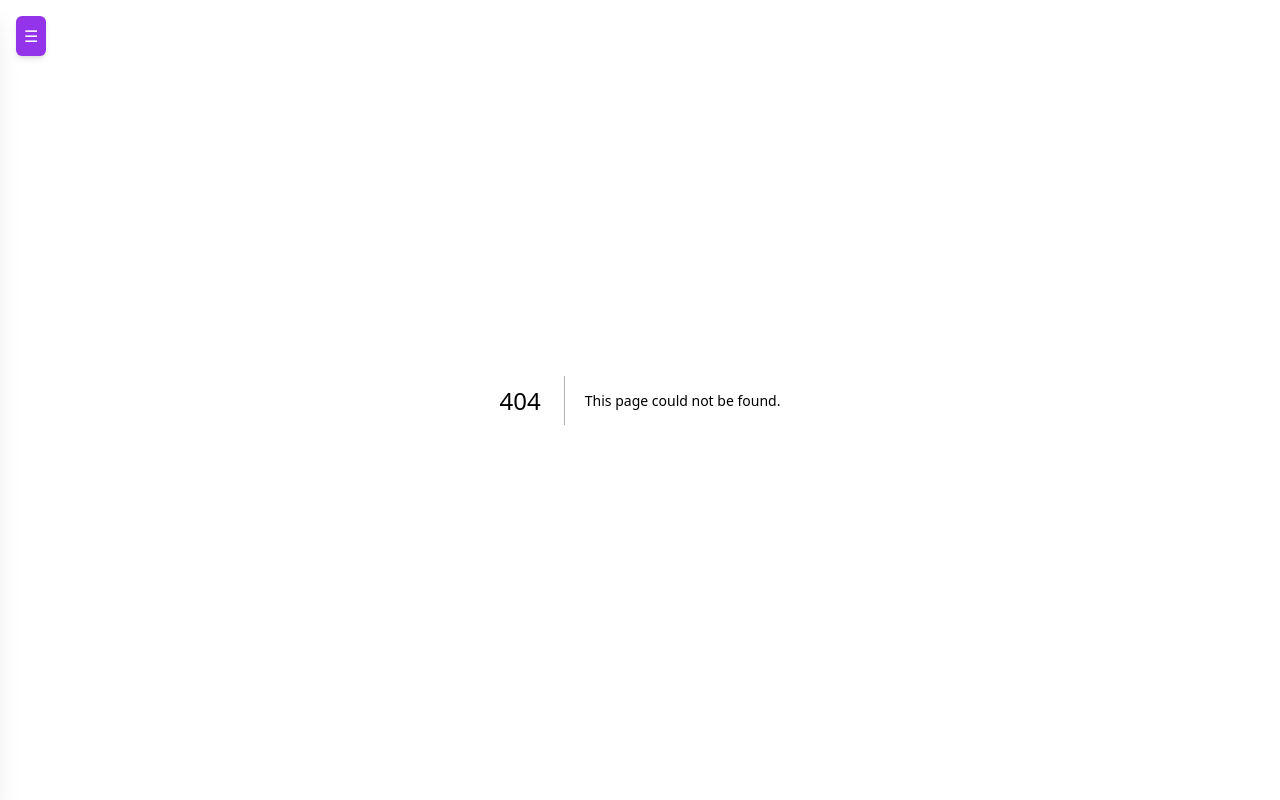
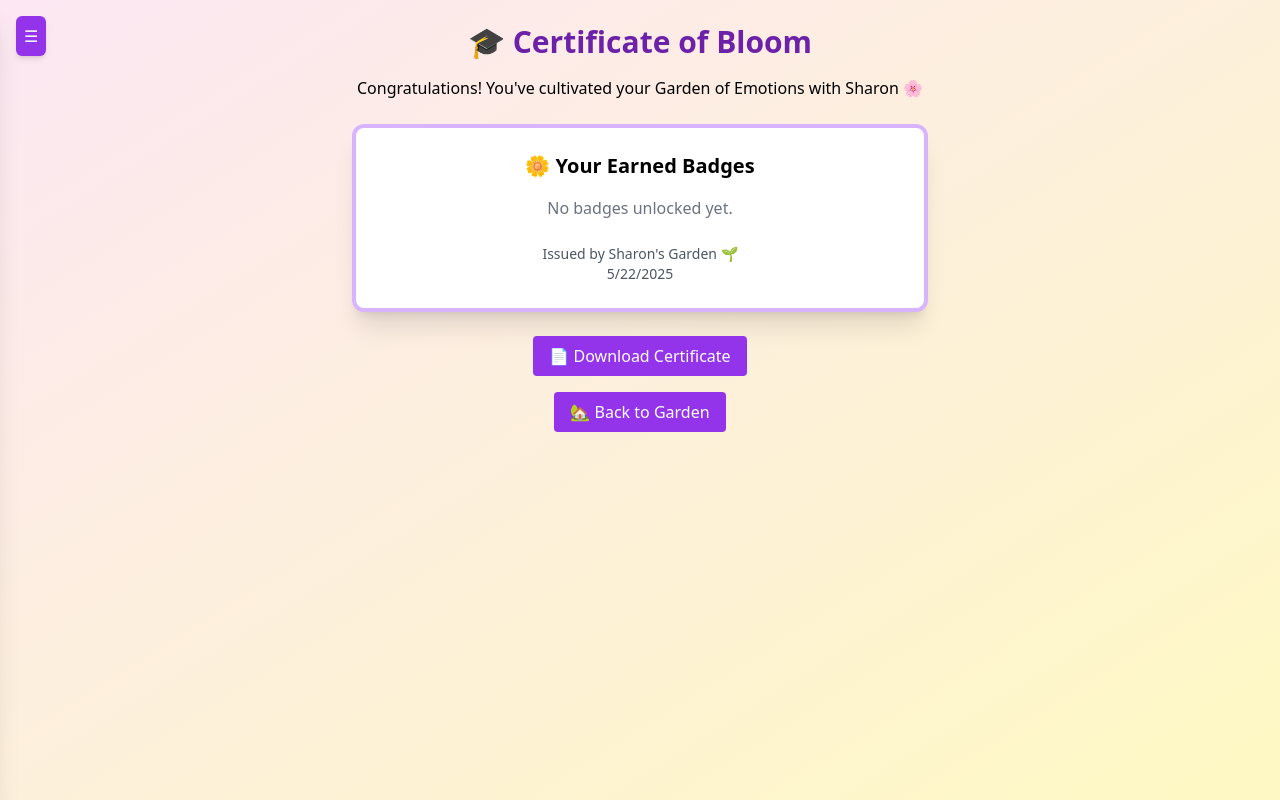
Before and after one commit to Edisonchung/sharons-garden, a Next.js app: page /garden/certificate in a window 1280 px wide. Before the commit this address had no page. Built offline with nearby package versions, Linux system fonts and the light colour scheme.

Commit message:
Create certificate.js

```diff
--- /dev/null
+++ b/pages/garden/certificate.js
@@ -0,0 +1,72 @@
+// pages/garden/certificate.js
+import { useEffect, useRef, useState } from 'react';
+import html2canvas from 'html2canvas';
+import { Button } from '../../components/ui/button';
+import Link from 'next/link';
+
+export default function CertificatePage() {
+  const [badges, setBadges] = useState([]);
+  const certRef = useRef(null);
+
+  useEffect(() => {
+    const unlocked = [];
+    const types = ['first-bloom', 'gardener', 'fanatic', 'master', 'waterer'];
+    types.forEach((type) => {
+      if (localStorage.getItem(`badge_${type.replace('-', ' ')}`)) {
+        unlocked.push(`/badges/${type}.png`);
+      }
+    });
+    setBadges(unlocked);
+  }, []);
+
+  const handleDownload = async () => {
+    const element = certRef.current;
+    const canvas = await html2canvas(element);
+    const dataURL = canvas.toDataURL('image/png');
+
+    const link = document.createElement('a');
+    link.href = dataURL;
+    link.download = 'sharons-garden-certificate.png';
+    link.click();
+  };
+
+  return (
+    <div className="min-h-screen bg-gradient-to-br from-pink-100 to-yellow-100 p-6 text-center">
+      <h1 className="text-3xl font-bold text-purple-800 mb-4">🎓 Certificate of Bloom</h1>
+      <p className="mb-6">Congratulations! You've cultivated your Garden of Emotions with Sharon 🌸</p>
+
+      <div
+        ref={certRef}
+        className="bg-white border-4 border-purple-300 shadow-xl mx-auto p-6 rounded-xl w-full max-w-xl"
+      >
+        <h2 className="text-xl font-bold mb-4">🌼 Your Earned Badges</h2>
+        <div className="grid grid-cols-3 gap-4 justify-items-center">
+          {badges.length > 0 ? (
+            badges.map((img, idx) => (
+              <img
+                key={idx}
+                src={img}
+                alt="badge"
+                className="w-20 h-20 object-contain border rounded shadow"
+              />
+            ))
+          ) : (
+            <p className="text-gray-500 col-span-3">No badges unlocked yet.</p>
+          )}
+        </div>
+
+        <div className="mt-6 text-sm text-gray-600">
+          <p>Issued by Sharon's Garden 🌱</p>
+          <p>{new Date().toLocaleDateString()}</p>
+        </div>
+      </div>
+
+      <div className="mt-6 flex flex-col items-center gap-4">
+        <Button onClick={handleDownload}>📄 Download Certificate</Button>
+        <Link href="/">
+          <Button variant="outline">🏡 Back to Garden</Button>
+        </Link>
+      </div>
+    </div>
+  );
+}
```
